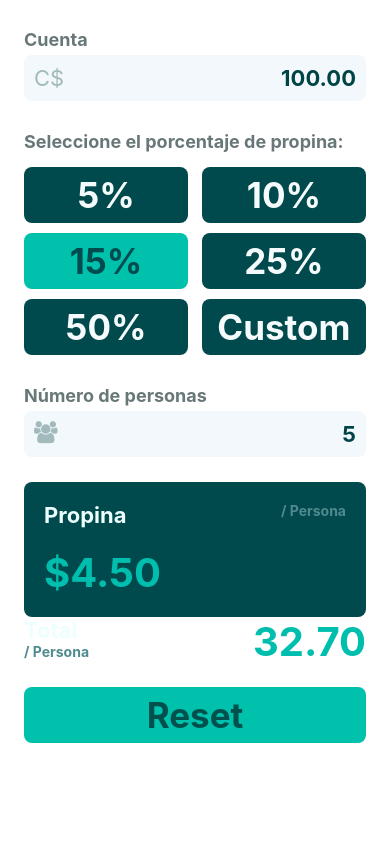
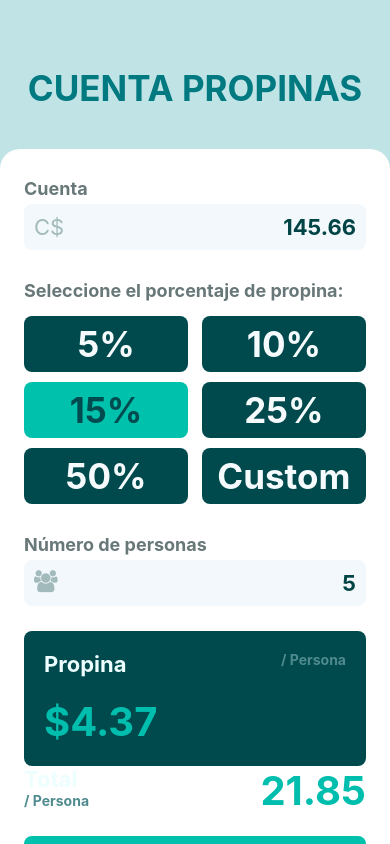
Before and after one commit to teo009/propinasRestaurant, a React Native app: screen / in a window 390 px wide. Built offline with nearby package versions, Linux system fonts and the light colour scheme.

Commit message:
Agregando funcionalidad con useEffect, validaciones

```diff
--- a/App.tsx
+++ b/App.tsx
@@ -4,7 +4,10 @@ import Body from './src/components/Body';
 
 export default function App() {
   return (
-    <View style={styles.container}>
+    <View style={styles.fondoApp}>
+      <View style={styles.container}>
+        <Text style={styles.text}>CUENTA PROPINAS</Text>
+      </View>
       <Body />
     </View>
   );
@@ -12,9 +15,17 @@ export default function App() {
 
 const styles = StyleSheet.create({
   container: {
+    marginTop: 27,
+    paddingVertical: 40,
+  },
+  fondoApp: {
+    backgroundColor: '#C0E3E6',
     flex: 1,
-    backgroundColor: '#fff',
     alignItems: 'center',
-    justifyContent: 'center',
+  },
+  text: {
+    fontSize: 35,
+    fontWeight: 'bold',
+    color: 'hsl(183, 100%, 25%)'
   },
 });
--- a/src/components/Body.tsx
+++ b/src/components/Body.tsx
@@ -4,17 +4,28 @@ import { FontAwesome } from '@expo/vector-icons'
 
 const Body = () => {
 
-    const [total, setTotal] = useState('100.00')
-    const [cuenta, setCuenta] = useState('')
-    const [resultado, setResultado] = useState(0)
-    const [propina, setPropina] = useState('4.50')
-    const [personas, setPersonas] = useState('5')
-    const [porcentaje, setPorcentaje] = useState('15')
-    const [totalPersona, setTotalPersona] = useState('32.70')
+    const [total, setTotal] = useState<number>(145.66)
+    const [propina, setPropina] = useState('4.27')
+    const [personas, setPersonas] = useState<number>(5)
+    const [porcentaje, setPorcentaje] = useState(15)
+    const [totalPersona, setTotalPersona] = useState('32.79')
+
+    const calcularPropina = () => {
+        let _propinaTotal = (total * (porcentaje / 100))
+        let _propinaPorPersona = _propinaTotal / personas
+        if (isNaN(_propinaPorPersona) || _propinaPorPersona === Infinity) {
+            _propinaPorPersona = 0
+        }
+        setPropina(_propinaPorPersona.toFixed(2).toString())
+        let _total = total +_propinaTotal
+        setTotalPersona(_propinaTotal.toFixed(2).toString())
+    }
 
     const resetData = () => {
+        setTotal(0)
+    }
 
-    }
+    useEffect(calcularPropina, [total, personas, porcentaje])
 
     return (
         <View style={styles.container}>
@@ -26,8 +37,8 @@ const Body = () => {
                     <TextInput
                         style={styles.inputs}
                         keyboardType='numeric'
-                        defaultValue={total}
-                        onChangeText={setTotal}
+                        defaultValue={total.toString()}
+                        onChangeText={() => setTotal}
                     />
                 </View>
                 <View style={styles.boxSelectTip}>
@@ -38,14 +49,14 @@ const Body = () => {
                         <TouchableOpacity
                             onPress={() => setPorcentaje(5)}
                             style={
-                                porcentaje == '5'
+                                porcentaje == 5
                                     ? styles.botonPorcentajeActive
                                     : styles.botonPorcentaje
                             }
                         >
                             <Text
                                 style={
-                                    porcentaje == '5'
+                                    porcentaje == 5
                                         ? styles.textoBotonPorcentajeActivo
                                         : styles.textoBotonPorcentaje
                                 }
@@ -56,14 +67,14 @@ const Body = () => {
                         <TouchableOpacity
                             onPress={() => setPorcentaje(10)}
                             style={
-                                porcentaje == '10'
+                                porcentaje == 10
                                     ? styles.botonPorcentajeActive
                                     : styles.botonPorcentaje
                             }
                         >
                             <Text
                                 style={
-                                    porcentaje == '10'
+                                    porcentaje == 10
                                         ? styles.textoBotonPorcentajeActivo
                                         : styles.textoBotonPorcentaje
                                 }
@@ -74,14 +85,14 @@ const Body = () => {
                         <TouchableOpacity
                             onPress={() => setPorcentaje(15)}
                             style={
-                                porcentaje == '15'
+                                porcentaje == 15
                                     ? styles.botonPorcentajeActive
                                     : styles.botonPorcentaje
                             }
                         >
                             <Text
                                 style={
-                                    porcentaje == '15'
+                                    porcentaje == 15
                                         ? styles.textoBotonPorcentajeActivo
                                         : styles.textoBotonPorcentaje
                                 }
@@ -92,14 +103,14 @@ const Body = () => {
                         <TouchableOpacity
                             onPress={() => setPorcentaje(25)}
                             style={
-                                porcentaje == '25'
+                                porcentaje == 25
                                     ? styles.botonPorcentajeActive
                                     : styles.botonPorcentaje
                             }
                         >
                             <Text
                                 style={
-                                    porcentaje == '25'
+                                    porcentaje == 25
                                         ? styles.textoBotonPorcentajeActivo
                                         : styles.textoBotonPorcentaje
                                 }
@@ -110,14 +121,14 @@ const Body = () => {
                         <TouchableOpacity
                             onPress={() => setPorcentaje(50)}
                             style={
-                                porcentaje == '50'
+                                porcentaje == 50
                                     ? styles.botonPorcentajeActive
                                     : styles.botonPorcentaje
                             }
                         >
                             <Text
                                 style={
-                                    porcentaje == '50'
+                                    porcentaje == 50
                                         ? styles.textoBotonPorcentajeActivo
                                         : styles.textoBotonPorcentaje
                                 }
@@ -144,8 +155,8 @@ const Body = () => {
                         <TextInput
                             style={styles.inputs}
                             keyboardType='numeric'
-                            defaultValue={personas}
-                            onChangeText={setPersonas}
+                            defaultValue={personas.toString()}
+                            onChangeText={() => setPersonas}
                         />
                     </View>
                 </View>
```
